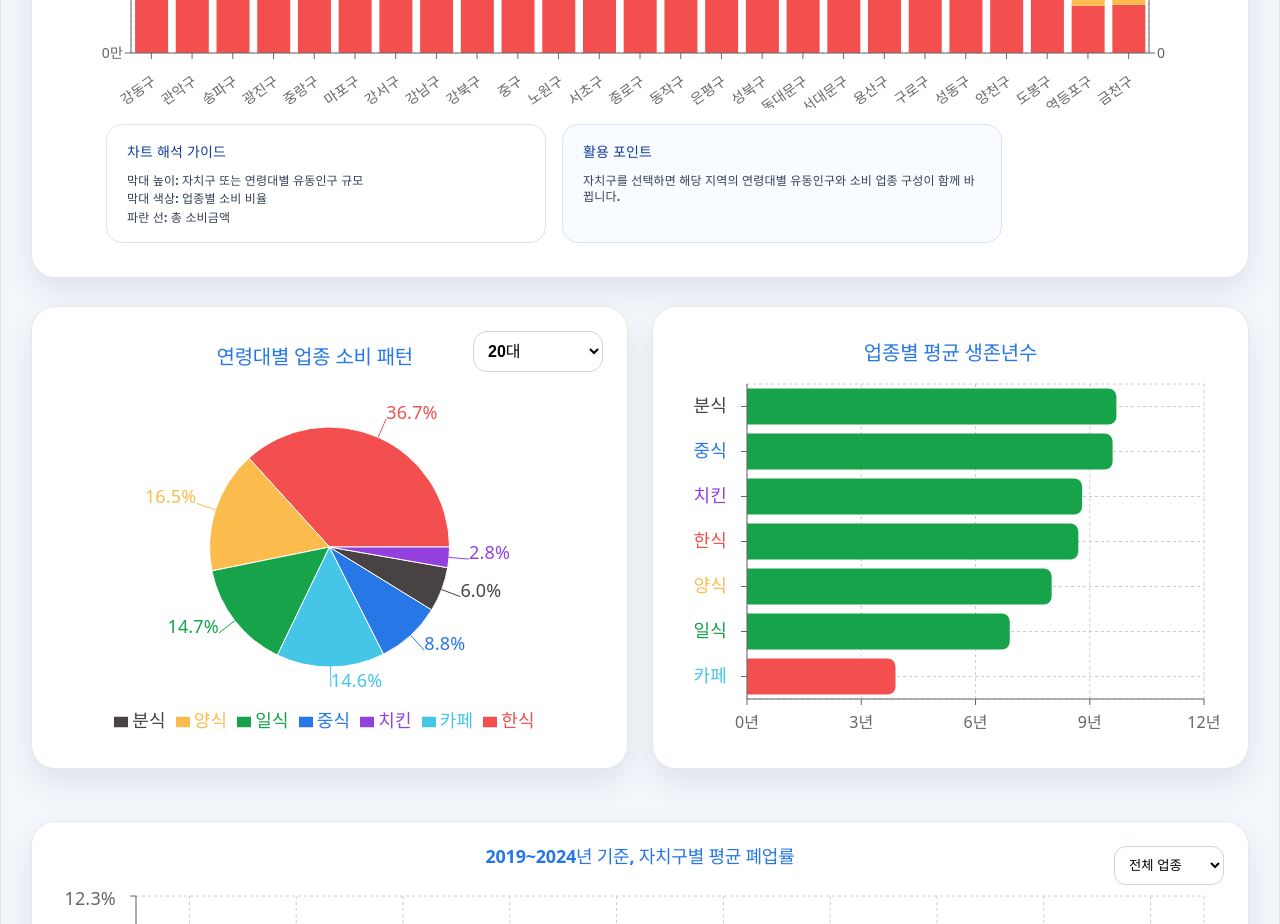
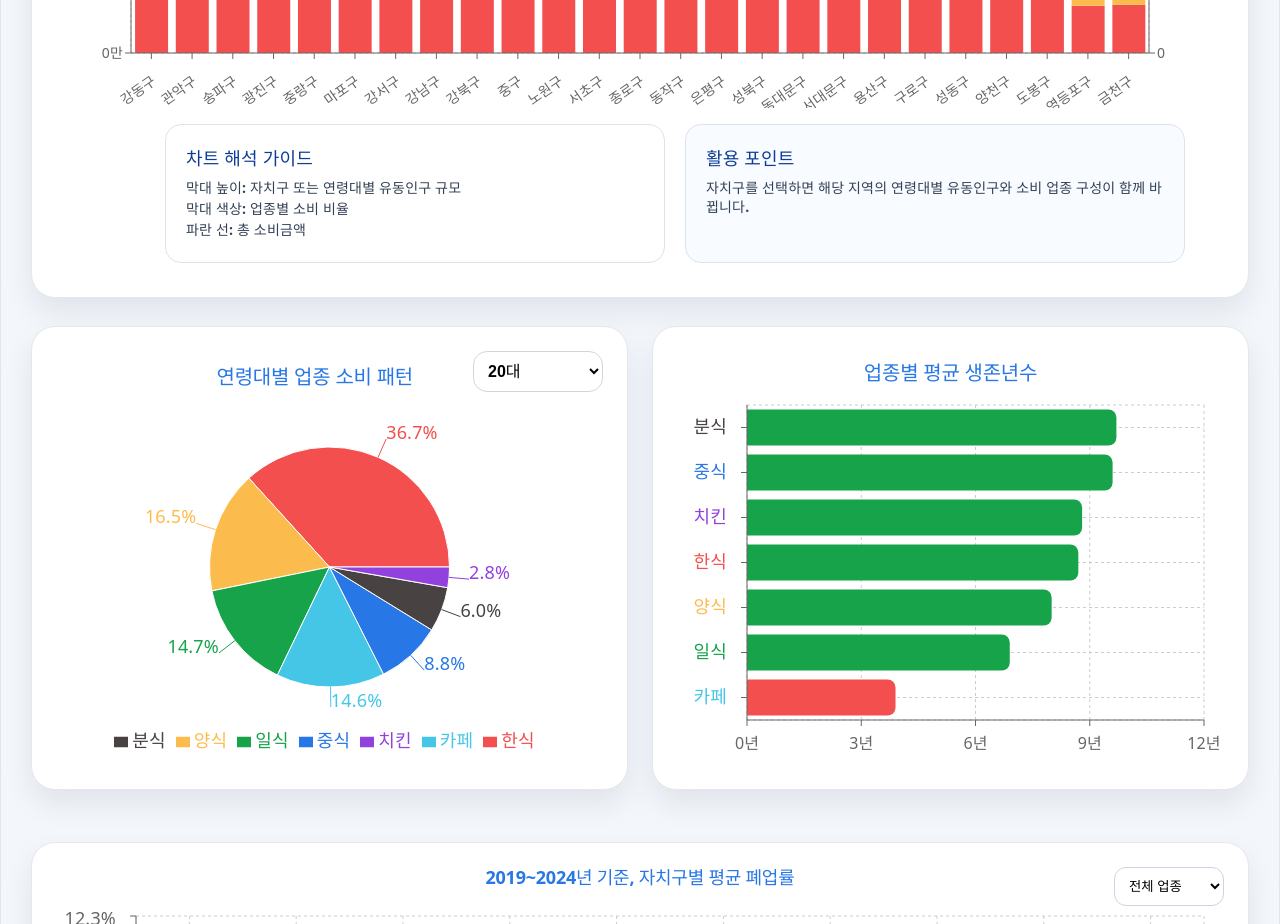
Before and after one commit to yunmiju12/Seoul_Business_District_Analysis, a React (Vite) app: page / in a window 1280 px wide. Shown: the part 1200-2124 px from the top of the page. Built offline with nearby package versions, Linux system fonts and the light colour scheme.

Commit message:
대시보드 수정

```diff
--- a/src/App.css
+++ b/src/App.css
@@ -908,14 +908,14 @@ select {
 .integrated-guide-grid {
   display: flex;
   justify-content: center;
-  gap: 16px;
-  margin: 16px 0 0 50px;
-  justify-content: flex-start;
+  gap: 20px;
+  margin: 16px 0 0 70px;
+  justify-content: center;
 }
 
 .integrated-guide-card {
-  width: 440px;
-  padding: 14px 20px;
+  width: 500px;
+  padding: 20px;
   border: 1px solid #dbe3ef;
   border-radius: 16px;
   background: #ffffff;
@@ -926,14 +926,14 @@ select {
   display: block;
   margin-bottom: 8px;
   color: #0f3c97;
-  font-size: 14px;
+  font-size: 18px;
   font-weight: 800;
 }
 
 .integrated-guide-card p {
   margin: 2px 0;
   color: #334155;
-  font-size: 12px;
+  font-size: 14px;
   font-weight: 600;
   line-height: 1.35;
 }
```
